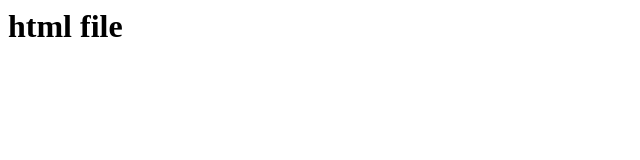
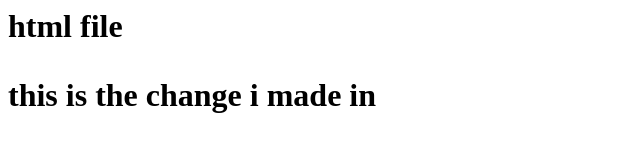
Before and after one commit to manprajapati77/remote-to-git, a plain HTML site: page index.html in a window 1280 px wide. Shown: the whole page, without its empty margins (0-640 px from the left). Drawn offline with Linux system fonts and the light colour scheme.

Commit message:
this the code i want to commit

```diff
--- a/index.html
+++ b/index.html
@@ -1,3 +1,3 @@
 <h1>html file
-
+    <p>this is the change i made in <code></code></p>
 </h1>
--- a/style.css
+++ b/style.css
@@ -1,3 +1,3 @@
 p{
-    background-color: red;
+    background-color: red ;
 }
```
